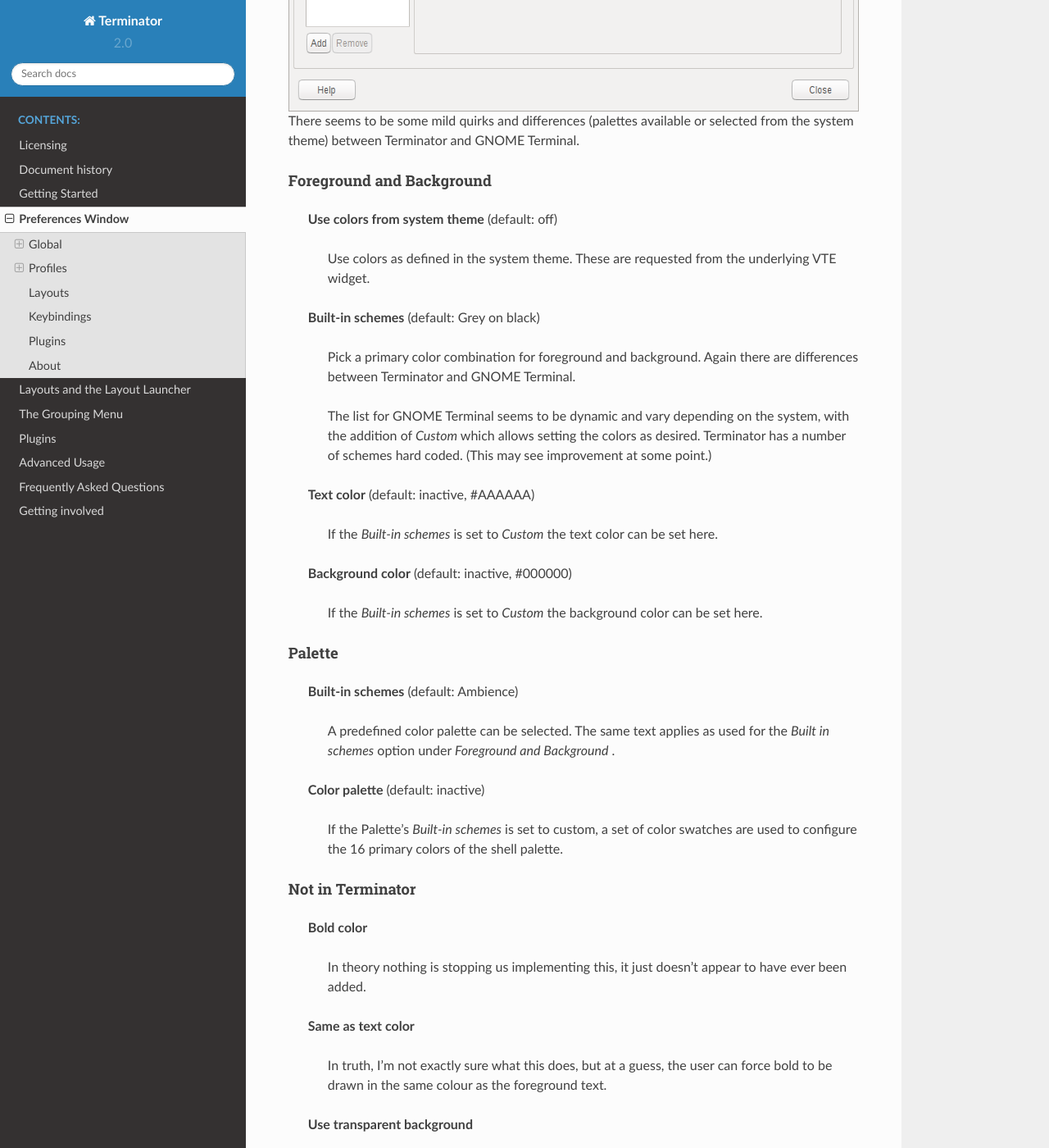
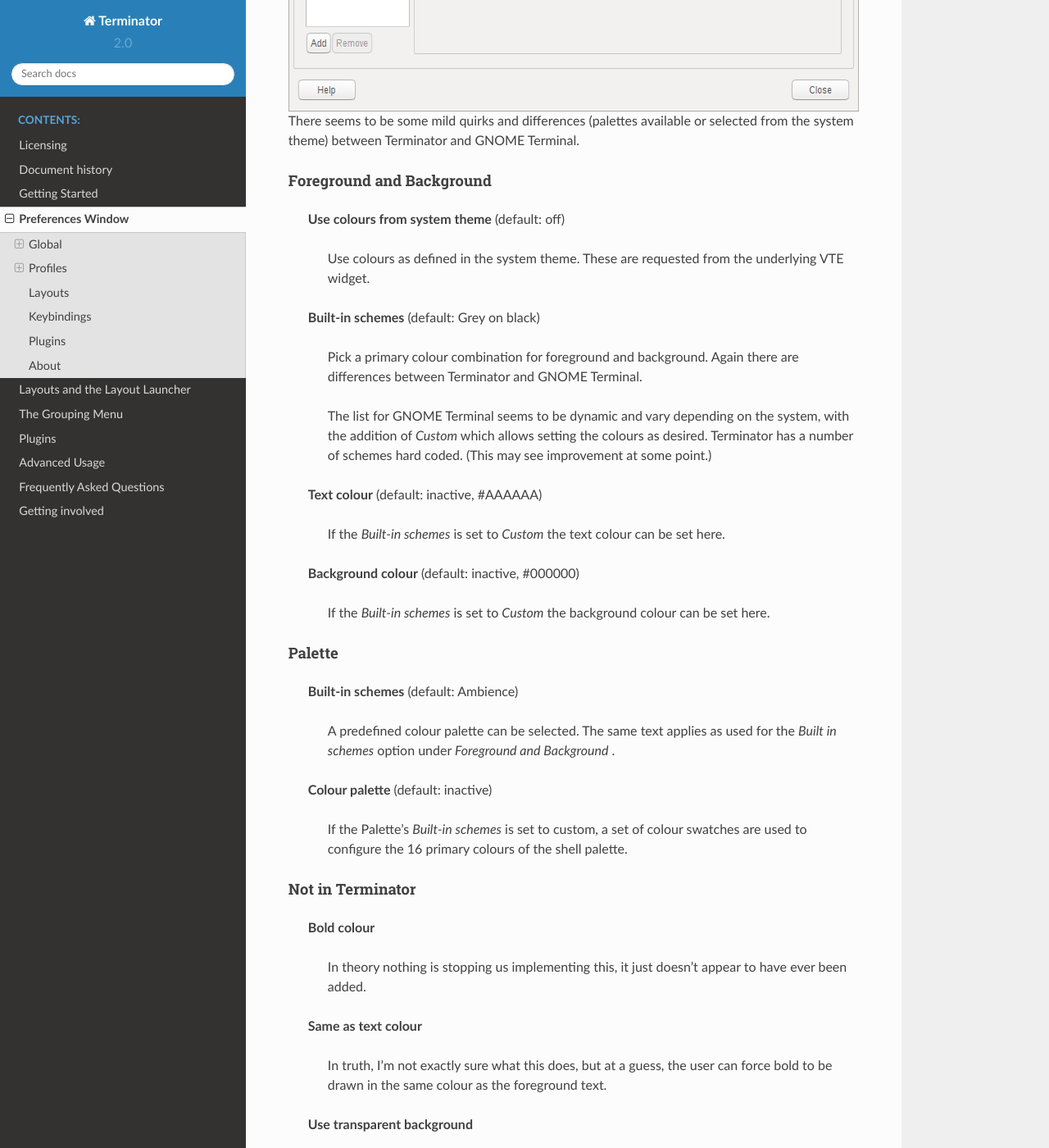
Before and after one commit to gnome-terminator/docs, a Sphinx documentation site: the page built from source/preferences.rst, in a window 1280 px wide and 1400 px high, scrolled down 11417 px. Shown: the whole window at 82% size. Built offline with Sphinx 7.4.7 and the Read the Docs theme 2.0.0, drawn with Linux system fonts in a browser that asks for light colours; some of the changed text lies outside the part shown.

Commit message:
stick to British english (colour)

```diff
--- a/source/preferences.rst
+++ b/source/preferences.rst
@@ -440,7 +440,7 @@
 
 
 ^^^^^^^
-Colors
+Colours
 ^^^^^^^
 
 .. image:: imgs/prefs_profiles_colors.png
@@ -455,29 +455,29 @@
 Foreground and Background
 """""""""""""""""""""""""""""""""""""""
 
-  **Use colors from system theme** (default: off)
+  **Use colours from system theme** (default: off)
 
-    Use colors as defined in the system theme. These are requested
+    Use colours as defined in the system theme. These are requested
     from the underlying VTE widget.
 
   **Built-in schemes** (default: Grey on black)
 
-    Pick a primary color combination for foreground and background.
+    Pick a primary colour combination for foreground and background.
     Again there are differences between Terminator and GNOME Terminal.
 
     The list for GNOME Terminal seems to be dynamic and vary depending
     on the system, with the addition of *Custom* which allows setting
-    the colors as desired. Terminator has a number of schemes hard
+    the colours as desired. Terminator has a number of schemes hard
     coded. (This may see improvement at some point.)
 
-  **Text color** (default: inactive, #AAAAAA)
+  **Text colour** (default: inactive, #AAAAAA)
 
-    If the *Built-in schemes* is set to *Custom* the text color can
+    If the *Built-in schemes* is set to *Custom* the text colour can
     be set here.
 
-  **Background color** (default: inactive, #000000)
+  **Background colour** (default: inactive, #000000)
 
-    If the *Built-in schemes* is set to *Custom* the background color
+    If the *Built-in schemes* is set to *Custom* the background colour
     can be set here.
 
 """""""""""""""""""""""""""""""""""""""
@@ -486,26 +486,26 @@
 
   **Built-in schemes** (default: Ambience)
 
-    A predefined color palette can be selected. The same text applies
+    A predefined colour palette can be selected. The same text applies
     as used for the *Built in schemes* option under *Foreground and
     Background* .
 
-  **Color palette** (default: inactive)
+  **Colour palette** (default: inactive)
 
     If the Palette's *Built-in schemes* is set to custom, a set of
-    color swatches are used to configure the 16 primary colors
+    colour swatches are used to configure the 16 primary colours
     of the shell palette.
 
 """""""""""""""""""""""""""""""""""""""
 Not in Terminator
 """""""""""""""""""""""""""""""""""""""
 
-  **Bold color**
+  **Bold colour**
 
     In theory nothing is stopping us implementing this, it just doesn't
     appear to have ever been added.
 
-  **Same as text color**
+  **Same as text colour**
 
     In truth, I'm not exactly sure what this does, but at a guess, the
     user can force bold to be drawn in the same colour as the
@@ -529,7 +529,7 @@
 
 **Solid colour** (default: active)
 
-  Background of terminal is set to the solid color set in previous
+  Background of terminal is set to the solid colour set in previous
   *Colours* tab.
 
 **Transparent background** (default: inactive)
@@ -541,7 +541,7 @@
 
 **Shade transparent background** (default: 0.5)
 
-  For *Transparent background* this is how much the solid color should
+  For *Transparent background* this is how much the solid colour should
   be blended in, giving a tinting effect.
 
 ^^^^^^^^^
```
